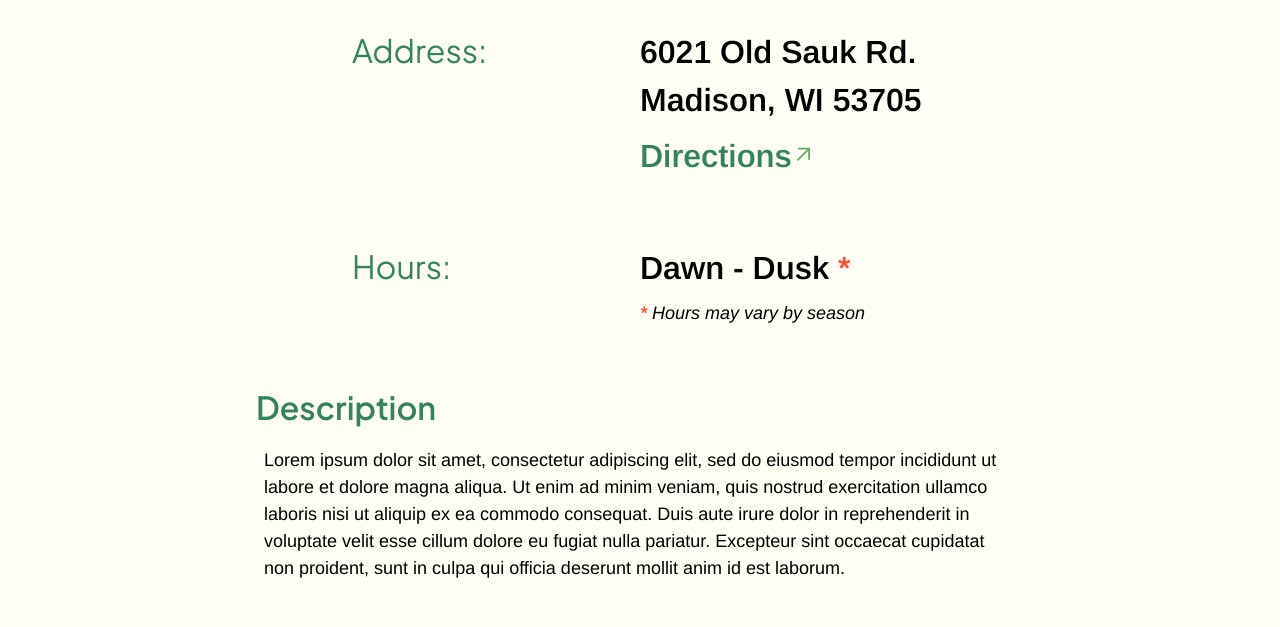
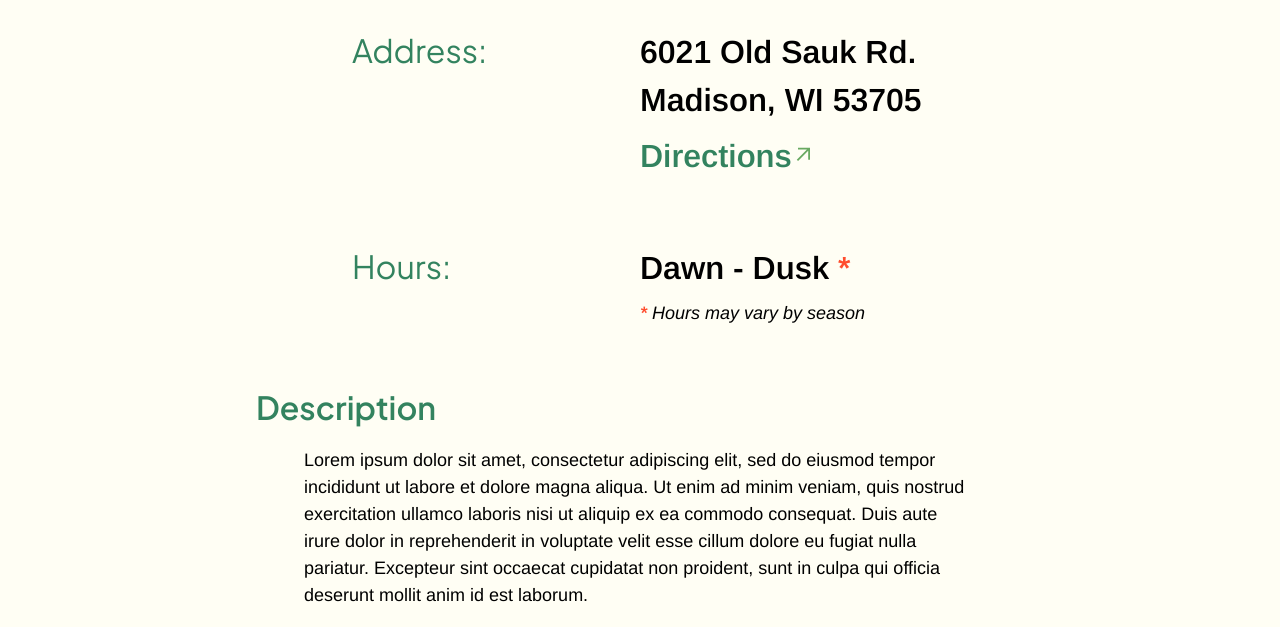
Before and after one commit to JoeDoodle13/Capstone-Owen-Park-Conservancy, a plain HTML site: page index.html in a window 1280 px wide. Shown: the part 269-896 px from the top of the page. Drawn offline with nearby package versions, Linux system fonts and the light colour scheme.

Commit message:
margins for p

```diff
--- a/assets/styles.css
+++ b/assets/styles.css
@@ -155,7 +155,7 @@
 
   p {
     margin-block: var(--size-100);
-    margin-inline: var(--size-50);
+    margin-inline: min(100%, 6vw - var(--size-100), var(--size-400))
   }
 
   a {
@@ -244,7 +244,7 @@
     padding-inline: 1.5rem;
   }
   .key-container {
-      width: clamp(20rem, min(36rem, 65% + 12rem), 58rem);
+      width: clamp(20rem, 65% + 12rem, 36rem);
   }*/
   .key-container {
     width: clamp(20rem, 70% + 10rem, 36rem);
```
